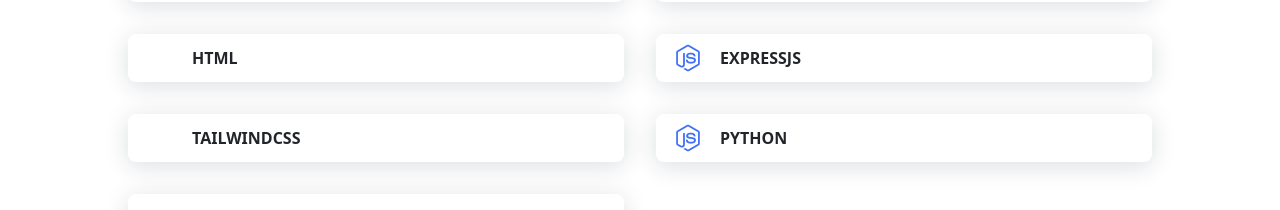
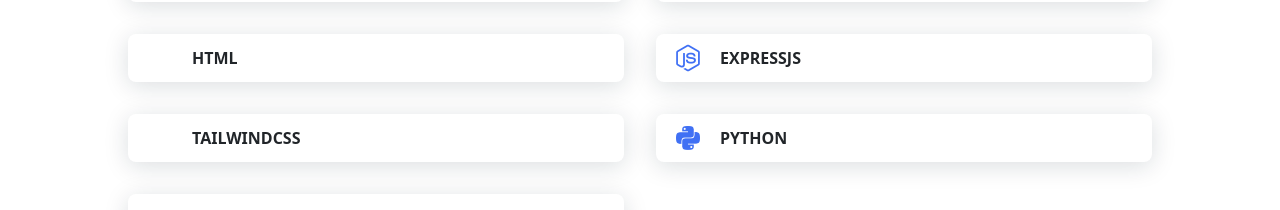
Before and after one commit to anhhp0/portfolio, a React (Create React App) app: page / in a window 1280 px wide. Shown: the part 2700-2910 px from the top of the page. Built offline with nearby package versions, Linux system fonts and the light colour scheme; no server answers; some icons are missing.

Commit message:
update change icon python

```diff
--- a/src/components/skills/skills.component.jsx
+++ b/src/components/skills/skills.component.jsx
@@ -97,7 +97,7 @@ const Skills = (props) => {
           </div>
           <div className="skills__data">
             <div className="skills__names">
-              <i className="bx bxl-nodejs skills__icon"></i>
+              <i className="bx bxl-python skills__icon"></i>
               <span className="skills__name">PYTHON</span>
             </div>
           </div>
```
